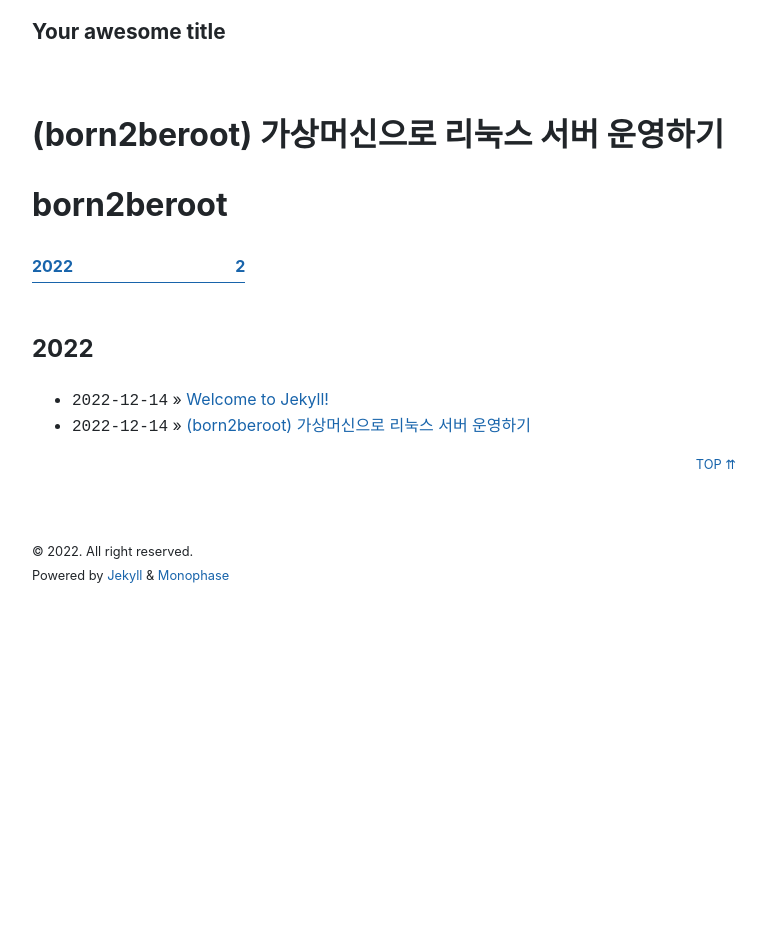
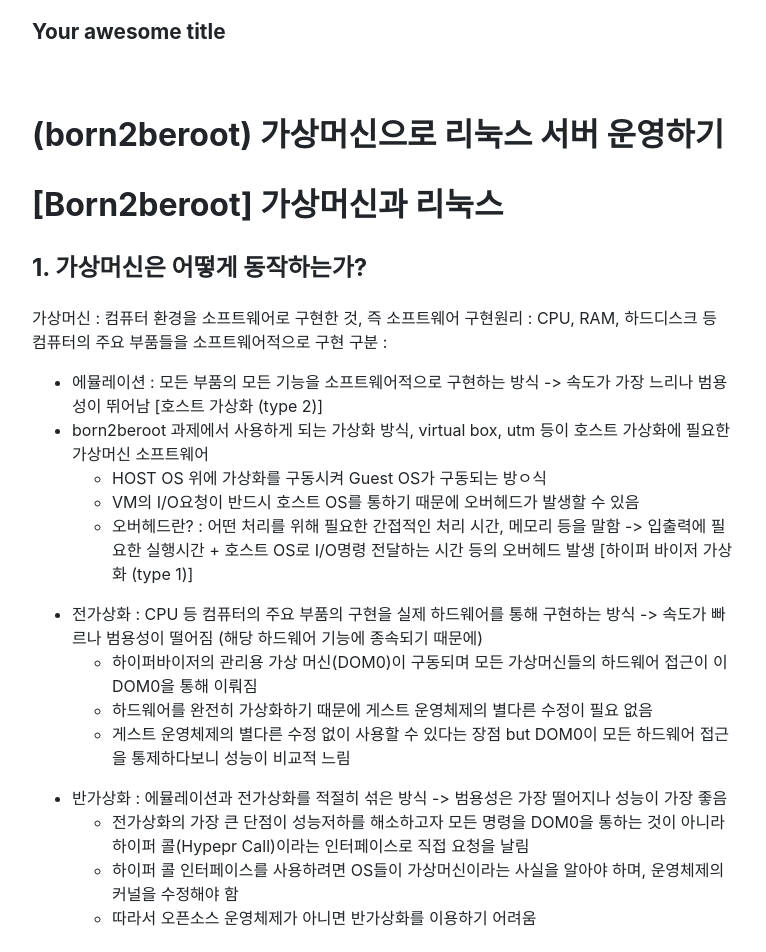
Before and after one commit to jeekpark/jeekpark.github.io, a Jekyll site: the page built from _posts/2022-12-14-(Born2beroot) 가상머신으로 리눅스 서버 운영하기.md, in a window 1280 px wide and 1400 px high. Shown: the top 952 px of the window, without its empty margins (256-1022 px from the left). Built offline with Jekyll 4.4.1, drawn with Linux system fonts in a browser that asks for light colours; nearby versions of some CDN libraries; some of the changed text lies outside the part shown.

Commit message:
Update 2022-12-14-(Born2beroot) 가상머신으로 리눅스 서버 운영하기.md

```diff
--- a/_posts/2022-12-14-(Born2beroot) 가상머신으로 리눅스 서버 운영하기.md
+++ b/_posts/2022-12-14-(Born2beroot) 가상머신으로 리눅스 서버 운영하기.md
@@ -3,5 +3,46 @@ layout: archive
 type: years
 ---
 
-born2beroot
-===========
+# [Born2beroot] 가상머신과 리눅스
+
+## 1. 가상머신은 어떻게 동작하는가?
+
+가상머신 : 컴퓨터 환경을 소프트웨어로 구현한 것, 즉 소프트웨어
+구현원리 : CPU, RAM, 하드디스크 등 컴퓨터의 주요 부품들을 소프트웨어적으로 구현
+구분 :
+- 에뮬레이션 : 모든 부품의 모든 기능을 소프트웨어적으로 구현하는 방식 -> 속도가 가장 느리나 범용성이 뛰어남
+[호스트 가상화 (type 2)]
+- born2beroot 과제에서 사용하게 되는 가상화 방식, virtual box, utm 등이 호스트 가상화에 필요한 가상머신 소프트웨어
+	* HOST OS 위에 가상화를 구동시켜 Guest OS가 구동되는 방ㅇ식
+	* VM의 I/O요청이 반드시 호스트 OS를 통하기 때문에 오버헤드가 발생할 수 있음
+	* 오버헤드란? : 어떤 처리를 위해 필요한 간접적인 처리 시간, 메모리 등을 말함 -> 입출력에 필요한 실행시간 + 호스트 OS로 I/O명령 전달하는 시간 등의 오버헤드 발생
+[하이퍼 바이저 가상화 (type 1)]
+- 전가상화 : CPU 등 컴퓨터의 주요 부품의 구현을 실제 하드웨어를 통해 구현하는 방식 -> 속도가 빠르나 범용성이 떨어짐 (해당 하드웨어 기능에 종속되기 때문에)
+	* 하이퍼바이저의 관리용 가상 머신(DOM0)이 구동되며 모든 가상머신들의 하드웨어 접근이 이 DOM0을 통해 이뤄짐
+	* 하드웨어를 완전히 가상화하기 때문에 게스트 운영체제의 별다른 수정이 필요 없음
+	* 게스트 운영체제의 별다른 수정 없이 사용할 수 있다는 장점 but DOM0이 모든 하드웨어 접근을 통제하다보니 성능이 비교적 느림
+- 반가상화 : 에뮬레이션과 전가상화를 적절히 섞은 방식 -> 범용성은 가장 떨어지나 성능이 가장 좋음
+	* 전가상화의 가장 큰 단점이 성능저하를 해소하고자 모든 명령을 DOM0을 통하는 것이 아니라 하이퍼 콜(Hypepr Call)이라는 인터페이스로 직접 요청을 날림
+	* 하이퍼 콜 인터페이스를 사용하려면 OS들이 가상머신이라는 사실을 알아야 하며, 운영체제의 커널을 수정해야 함
+	* 따라서 오픈소스 운영체제가 아니면 반가상화를 이용하기 어려움
+
+* * *
+
+## 2. 리눅스와 배포판
+
+- 리눅스 커널 : 리누스 토발즈에 의해 개발됨. 미닉스OS를 사용하며 마음에 안 드는 점이 있을 때마다 커널에 여러 기능을 추가하다가 운영체제에 가까울 정도로 기능이 늘어남
+ 	* 커널이란 운영체제의 주요 구성요소이자 컴퓨터 하드웨어와 프로세스를 잇는 핵심 인터페이스
+	![커널 설명 사진](https://upload.wikimedia.org/wikipedia/commons/thumb/8/8f/Kernel_Layout.svg/2560px-Kernel_Layout.svg.png "커널 설명 사진")
+- GNU/리눅스 : 유닉스 운영체제를 모델로 만든 운영체제. 자유 소프트웨어 재단(FSF)에 의해 개발됨. 흔히 리눅스라 불리는 운영체제는 토발즈가 개발한 리눅스 커널과 FSF에서 개발한 GNU의 유틸리티가 합쳐진 것이기 때문에 해당 계열의 운영체제를 명명하는데 일부 논쟁이 있다.
+- 리눅스 배포판이 많은 이유는? : 커널을 비롯한 오픈 소스 프로그램을 바탕으로 내 입맛에 맞는 운영체제를 만들 수 있기 때문이다. 그렇기 때문에 실제 리눅스 배포판의 개수를 센다는 것은 무의미하나 어느 정도 알려진 것으로는 450여개 정도가 있고, 가장 많이 쓰이는 배포판은 단연 안드로이드이다.
+
+- centOS : 레드햇이라는 리눅스 제작회사의 제휴로 개발된 무료 기업용 운영체제. 레드햇 엔터프라이즈 리눅스(업스트림)의 소스 코드를 그대로 가져와 빌드하며 차이점은 상표권 분쟁을 위해 기존의 레드햇 상표 대신 centOS 상표가 붙는 정도 뿐이다.
+	* 레드햇의 기술 지원은 받지 않으며 커뮤니티에 의해 관리되는 운영체제이나 상위판과 100%에 가까운 호환성을 유지하는 것이 원칙
+	* 2022년 기준 우분투와 데비안에 이어 점유율 20%에 달하는 인기있는 운영체제이지만 유저수는 줄고 있는 추세
+	* 데비안에 비해 더 큰 커뮤니티를 가지고 있고 더 안정적이라는 평가를 받고 있으나 지원하는 아키텍쳐는 더 적음
+	![2022 리눅스 별 점유율](https://www.openlogic.com/sites/default/files/image/2022-04/2022%20operating%20systems.JPG "2022 리눅스 점유율")
+
+- debian : 데비안 프로젝트를 통해 개발된 무료 리눅스 운영 체제. 패키지 설치 및 업그레이드의 단순함이 특징이다.
+	* 손쉬운 소프트웨어의 설치와 제거가 가능한 패키지 관리 시스템이 들어간 최초의 리눅스 배포판, 다시 설치하지 않고도 업그레이드 가능한 최초의 배포판
+	* centOS에 비해 지원하는 아키텍쳐가 더 다양하다.
+	* centOS와 마찬가지로 커뮤니티에 의해 관리된다.
```
